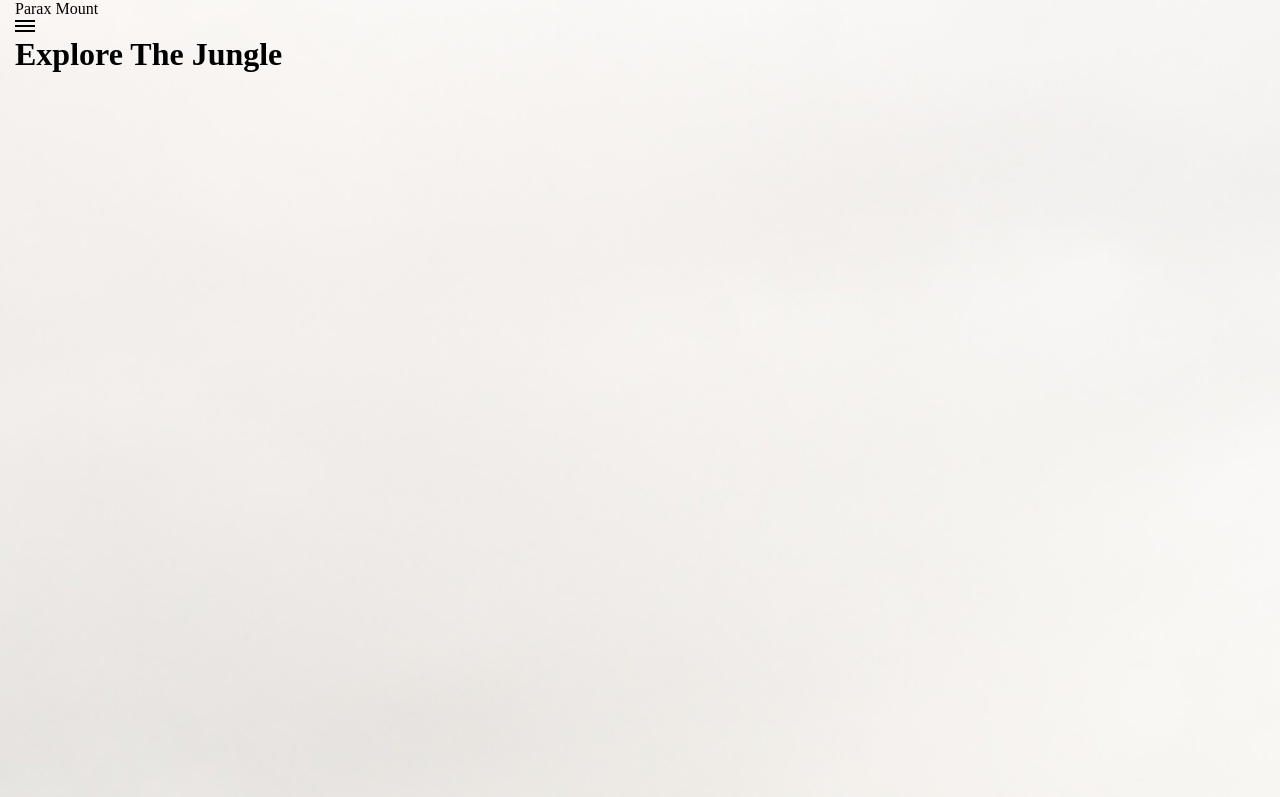
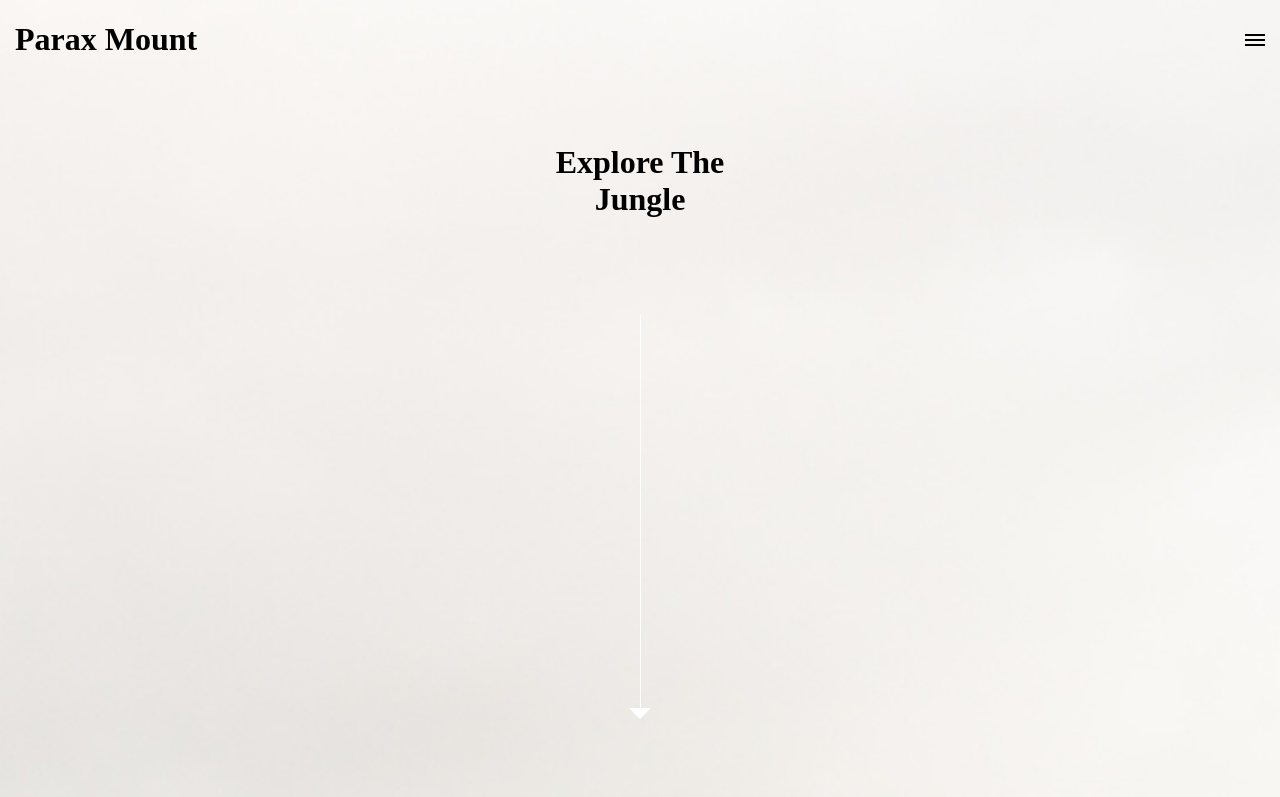
Before and after one commit to balbaal/parax-mount, a plain HTML site: page index.html in a window 1280 px wide. Shown: the top 797 px of the page. Drawn offline with Linux system fonts and the light colour scheme; a script that the page names is missing.

Commit message:
fix: implements parallx effect

```diff
--- a/index.html
+++ b/index.html
@@ -10,19 +10,17 @@
 <body>
   <div class="container">
     <div class="header">
-      <div>Parax Mount</div>
+      <h1>Parax Mount</h1>
       <img src="src/menu.svg" alt="menu">
     </div>
-    <h1>Explore The Jungle</h1>
-    <div class="arrow"></div>
+    <h1 class="lax" data-lax-translate-y="0 0, 400 -400">Explore The <br /> Jungle</h1>
+    <div class="arrow lax" data-lax-opacity="0 1, 100 0"></div>
   </div>
 
-  <div class="parallax-content">
-      <img src="src/mountains.png" class="mountain" alt="mountain">
-      <img src="src/forest.png" class="forest" alt="forest">
-  </div>
+  <img src="src/mountains.png" class="mountain lax" data-lax-translate-y="0 1, 400 -100" alt="mountain">
+  <img src="src/forest.png" class="forest lax" data-lax-translate-y="0 1, 300 -200" alt="forest">
 
-  <div class="container content">
+  <div class="container content lax" data-lax-translate-y="0 0, 400 -600" data-lax-opacity="0 0, 300 1">
     <h2>Main Title</h2>
     <h3>Sub Title</h3>
     <p>Lorem ipsum dolor sit amet consectetur adipisicing elit. Quas labore eos inventore! Asperiores corrupti maiores velit iste molestias veniam commodi, ut totam facere minima excepturi vel, fuga esse vitae quo.</p>
@@ -30,9 +28,18 @@
     <p>Lorem ipsum dolor sit amet consectetur adipisicing elit. Quas labore eos inventore! Asperiores corrupti maiores velit iste molestias veniam commodi, ut totam facere minima excepturi vel, fuga esse vitae quo.</p>
   </div>
 
-  <script src=""></script>
+  <script src="https://cdn.jsdelivr.net/npm/lax.js"></script>
   <script>
+      window.onload = function() {
+        lax.setup() // init
 
+        const updateLax = () => {
+          lax.update(window.scrollY)
+          window.requestAnimationFrame(updateLax)
+        }
+
+        window.requestAnimationFrame(updateLax)
+      }
   </script>
 </body>
 </html>
--- a/style.css
+++ b/style.css
@@ -1,14 +1,52 @@
-* {
+body {
   margin: 0px;
   padding: 0px;
+  background-color: #191919;
 }
 
 .container {
   padding: 0 15px;
   height: 100vh;
+  display: flex;
+  flex-direction: column;
 }
 
-.parallax-content > img {
+.header {
+  display: flex;
+  flex-direction: row;
+  justify-content: space-between;
+  align-items: center;
+  width: 100%;
+}
+
+.container > h1 {
+  margin-top: 2em;
+  text-align: center;
+  margin-bottom: 3em;
+}
+
+.arrow {
+  width: 50%;
+  border-right: 1px solid white;
+  height: 50%;
+  margin-bottom: 4em;
+  height: 50%;
+  position: relative;
+}
+
+.arrow::after {
+  content: '';
+  position: absolute;
+  width: 0;
+  height: 0;
+  border-style: solid;
+  border-width: 11px 11px 0 11px;
+  border-color: white transparent transparent transparent;
+  right: -.7em;
+  bottom: -5px;
+}
+
+.mountain, .forest {
   position: absolute;
   width: 100%;
   z-index: -1;
@@ -19,5 +57,9 @@
 }
 
 .forest {
-  top: 40%;
+  top: 18%;
 }
+
+.content {
+  color: white;
+}
```
